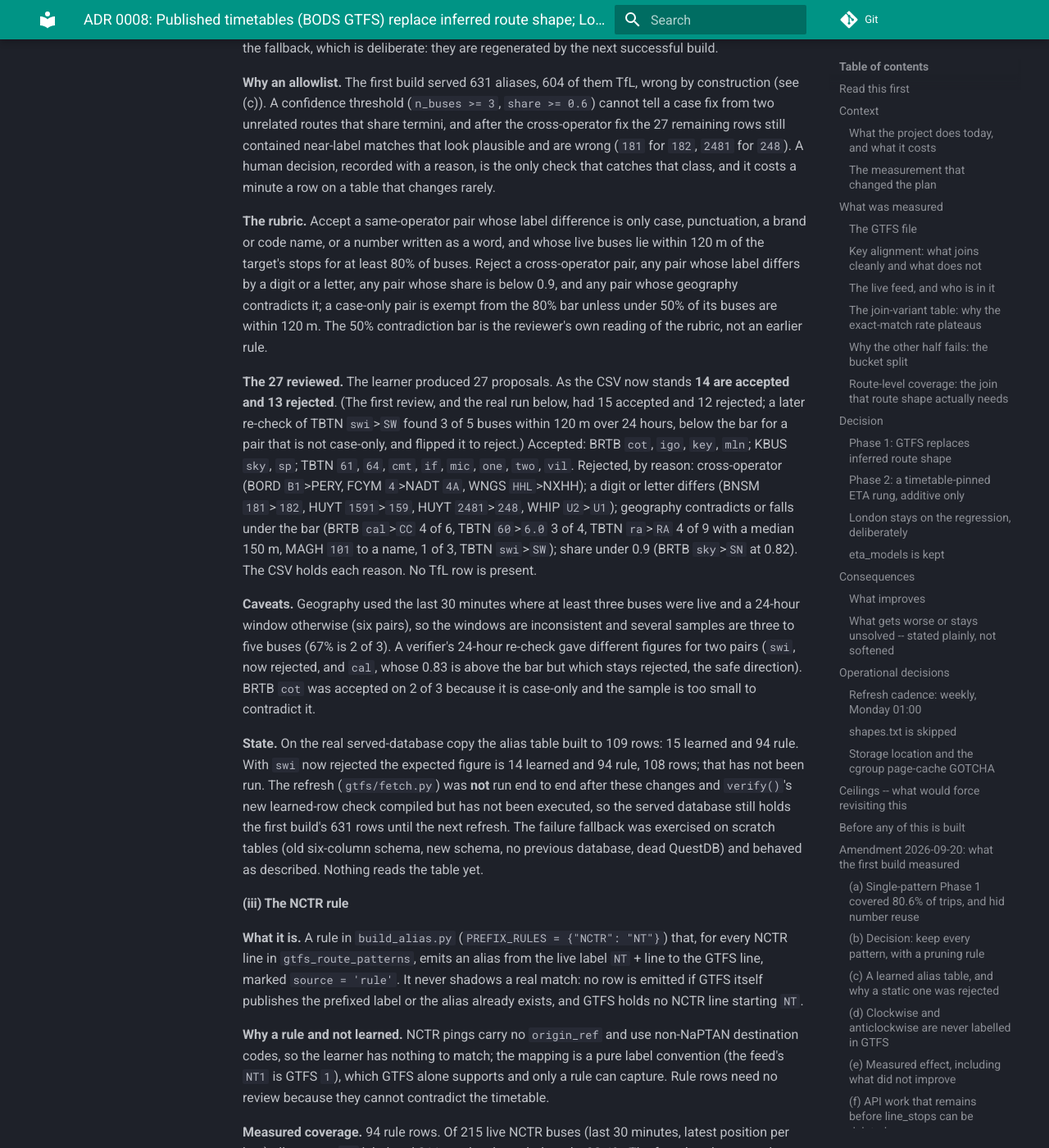
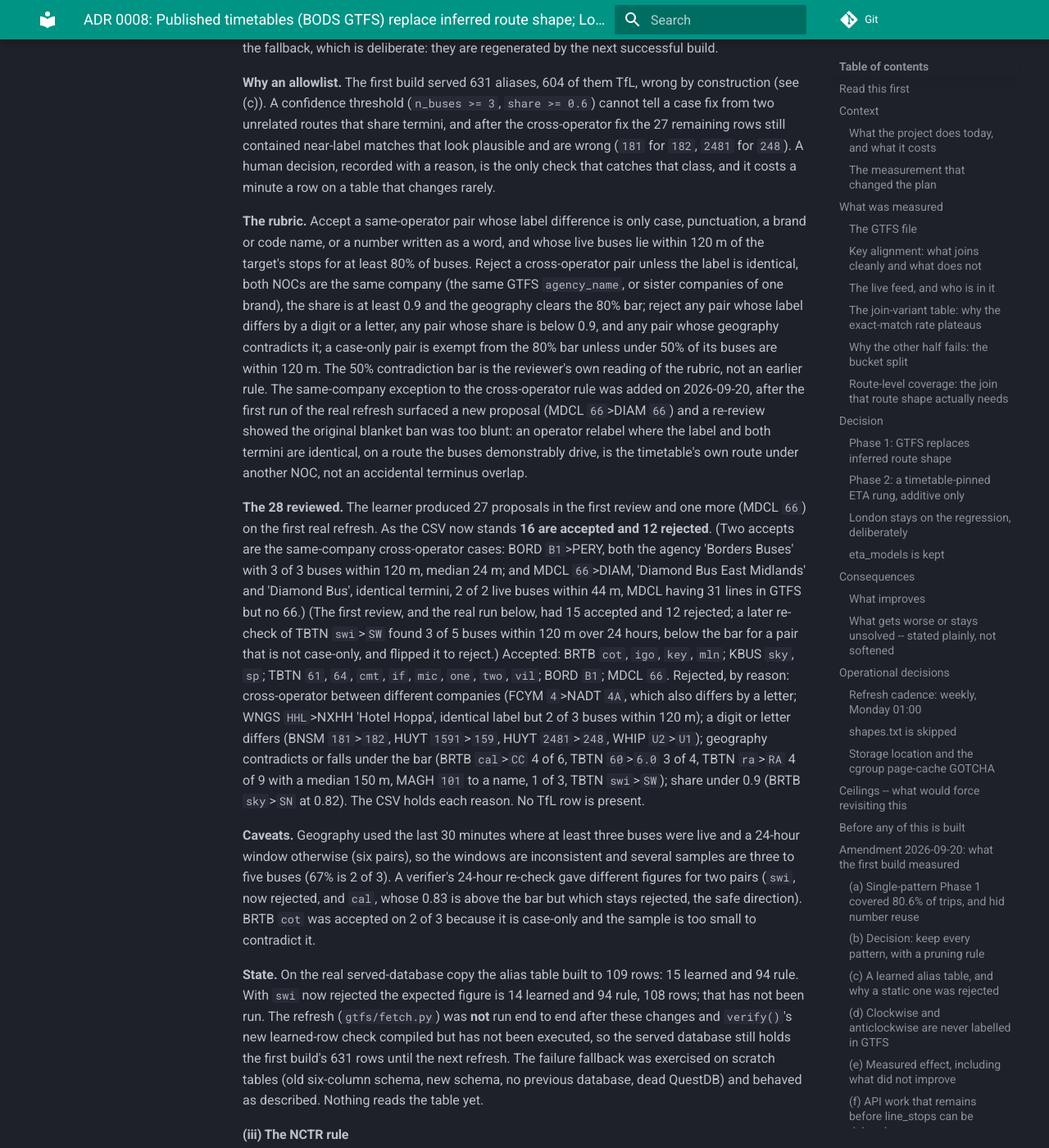
Before and after one commit to wraith-proxy/wraith-bus-ingestor, an MkDocs documentation site: the page built from docs/adr/0008-published-timetables-vs-inferred-routes.md, in a window 1280 px wide and 1400 px high, scrolled down 17624 px. Shown: the whole window at 82% size. Built offline with MkDocs 1.6.1 and Material for MkDocs 9.7.7, drawn with Linux system fonts in a browser that asks for light colours.

Commit message:
:memo: feature/TJP-20090: alias review decisions -- accept BORD B1 and the MDCL 66 proposal (same-company, identical label and termini), reject WNGS HHL; 28 reviewed, 16 accepted, 12 rejected

```diff
--- a/docs/adr/0008-published-timetables-vs-inferred-routes.md
+++ b/docs/adr/0008-published-timetables-vs-inferred-routes.md
@@ -692,9 +692,9 @@ With about 1,257 truth buses the sampling error is roughly plus or minus 2.5 poi
 
 **Why an allowlist.** The first build served 631 aliases, 604 of them TfL, wrong by construction (see (c)). A confidence threshold (`n_buses >= 3`, `share >= 0.6`) cannot tell a case fix from two unrelated routes that share termini, and after the cross-operator fix the 27 remaining rows still contained near-label matches that look plausible and are wrong (`181` for `182`, `2481` for `248`). A human decision, recorded with a reason, is the only check that catches that class, and it costs a minute a row on a table that changes rarely.
 
-**The rubric.** Accept a same-operator pair whose label difference is only case, punctuation, a brand or code name, or a number written as a word, and whose live buses lie within 120 m of the target's stops for at least 80% of buses. Reject a cross-operator pair, any pair whose label differs by a digit or a letter, any pair whose share is below 0.9, and any pair whose geography contradicts it; a case-only pair is exempt from the 80% bar unless under 50% of its buses are within 120 m. The 50% contradiction bar is the reviewer's own reading of the rubric, not an earlier rule.
+**The rubric.** Accept a same-operator pair whose label difference is only case, punctuation, a brand or code name, or a number written as a word, and whose live buses lie within 120 m of the target's stops for at least 80% of buses. Reject a cross-operator pair unless the label is identical, both NOCs are the same company (the same GTFS `agency_name`, or sister companies of one brand), the share is at least 0.9 and the geography clears the 80% bar; reject any pair whose label differs by a digit or a letter, any pair whose share is below 0.9, and any pair whose geography contradicts it; a case-only pair is exempt from the 80% bar unless under 50% of its buses are within 120 m. The 50% contradiction bar is the reviewer's own reading of the rubric, not an earlier rule. The same-company exception to the cross-operator rule was added on 2026-09-20, after the first run of the real refresh surfaced a new proposal (MDCL `66`>DIAM `66`) and a re-review showed the original blanket ban was too blunt: an operator relabel where the label and both termini are identical, on a route the buses demonstrably drive, is the timetable's own route under another NOC, not an accidental terminus overlap.
 
-**The 27 reviewed.** The learner produced 27 proposals. As the CSV now stands **14 are accepted and 13 rejected**. (The first review, and the real run below, had 15 accepted and 12 rejected; a later re-check of TBTN `swi`>`SW` found 3 of 5 buses within 120 m over 24 hours, below the bar for a pair that is not case-only, and flipped it to reject.) Accepted: BRTB `cot`, `igo`, `key`, `mln`; KBUS `sky`, `sp`; TBTN `61`, `64`, `cmt`, `if`, `mic`, `one`, `two`, `vil`. Rejected, by reason: cross-operator (BORD `B1`>PERY, FCYM `4`>NADT `4A`, WNGS `HHL`>NXHH); a digit or letter differs (BNSM `181`>`182`, HUYT `1591`>`159`, HUYT `2481`>`248`, WHIP `U2`>`U1`); geography contradicts or falls under the bar (BRTB `cal`>`CC` 4 of 6, TBTN `60`>`6.0` 3 of 4, TBTN `ra`>`RA` 4 of 9 with a median 150 m, MAGH `101` to a name, 1 of 3, TBTN `swi`>`SW`); share under 0.9 (BRTB `sky`>`SN` at 0.82). The CSV holds each reason. No TfL row is present.
+**The 28 reviewed.** The learner produced 27 proposals in the first review and one more (MDCL `66`) on the first real refresh. As the CSV now stands **16 are accepted and 12 rejected**. (Two accepts are the same-company cross-operator cases: BORD `B1`>PERY, both the agency 'Borders Buses' with 3 of 3 buses within 120 m, median 24 m; and MDCL `66`>DIAM, 'Diamond Bus East Midlands' and 'Diamond Bus', identical termini, 2 of 2 live buses within 44 m, MDCL having 31 lines in GTFS but no 66.) (The first review, and the real run below, had 15 accepted and 12 rejected; a later re-check of TBTN `swi`>`SW` found 3 of 5 buses within 120 m over 24 hours, below the bar for a pair that is not case-only, and flipped it to reject.) Accepted: BRTB `cot`, `igo`, `key`, `mln`; KBUS `sky`, `sp`; TBTN `61`, `64`, `cmt`, `if`, `mic`, `one`, `two`, `vil`; BORD `B1`; MDCL `66`. Rejected, by reason: cross-operator between different companies (FCYM `4`>NADT `4A`, which also differs by a letter; WNGS `HHL`>NXHH 'Hotel Hoppa', identical label but 2 of 3 buses within 120 m); a digit or letter differs (BNSM `181`>`182`, HUYT `1591`>`159`, HUYT `2481`>`248`, WHIP `U2`>`U1`); geography contradicts or falls under the bar (BRTB `cal`>`CC` 4 of 6, TBTN `60`>`6.0` 3 of 4, TBTN `ra`>`RA` 4 of 9 with a median 150 m, MAGH `101` to a name, 1 of 3, TBTN `swi`>`SW`); share under 0.9 (BRTB `sky`>`SN` at 0.82). The CSV holds each reason. No TfL row is present.
 
 **Caveats.** Geography used the last 30 minutes where at least three buses were live and a 24-hour window otherwise (six pairs), so the windows are inconsistent and several samples are three to five buses (67% is 2 of 3). A verifier's 24-hour re-check gave different figures for two pairs (`swi`, now rejected, and `cal`, whose 0.83 is above the bar but which stays rejected, the safe direction). BRTB `cot` was accepted on 2 of 3 because it is case-only and the sample is too small to contradict it.
 
```
Also changed, not shown: docs/ROADMAP.md (+1 -1 lines), docs/operations.md (+1 -1 lines), 1 other file.
